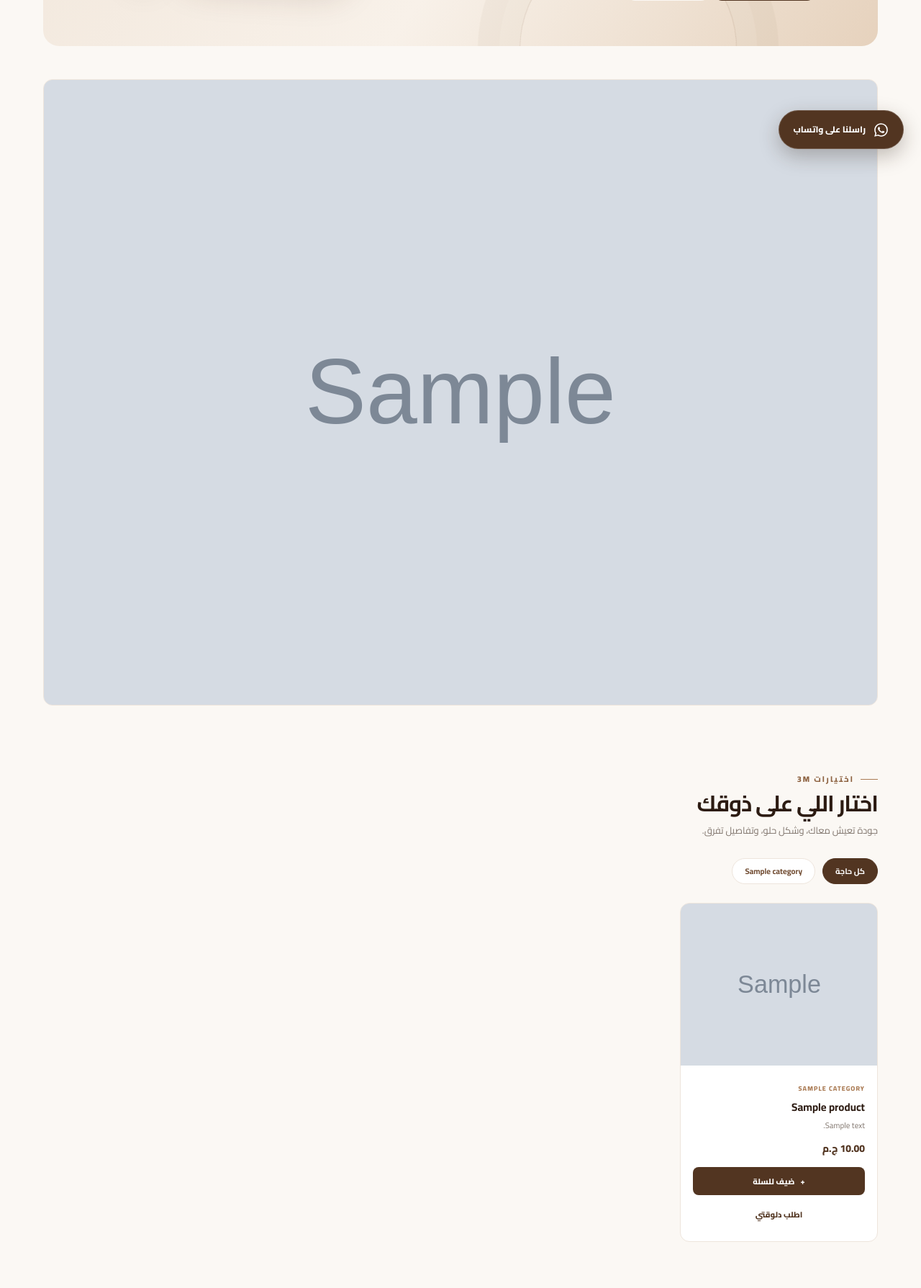
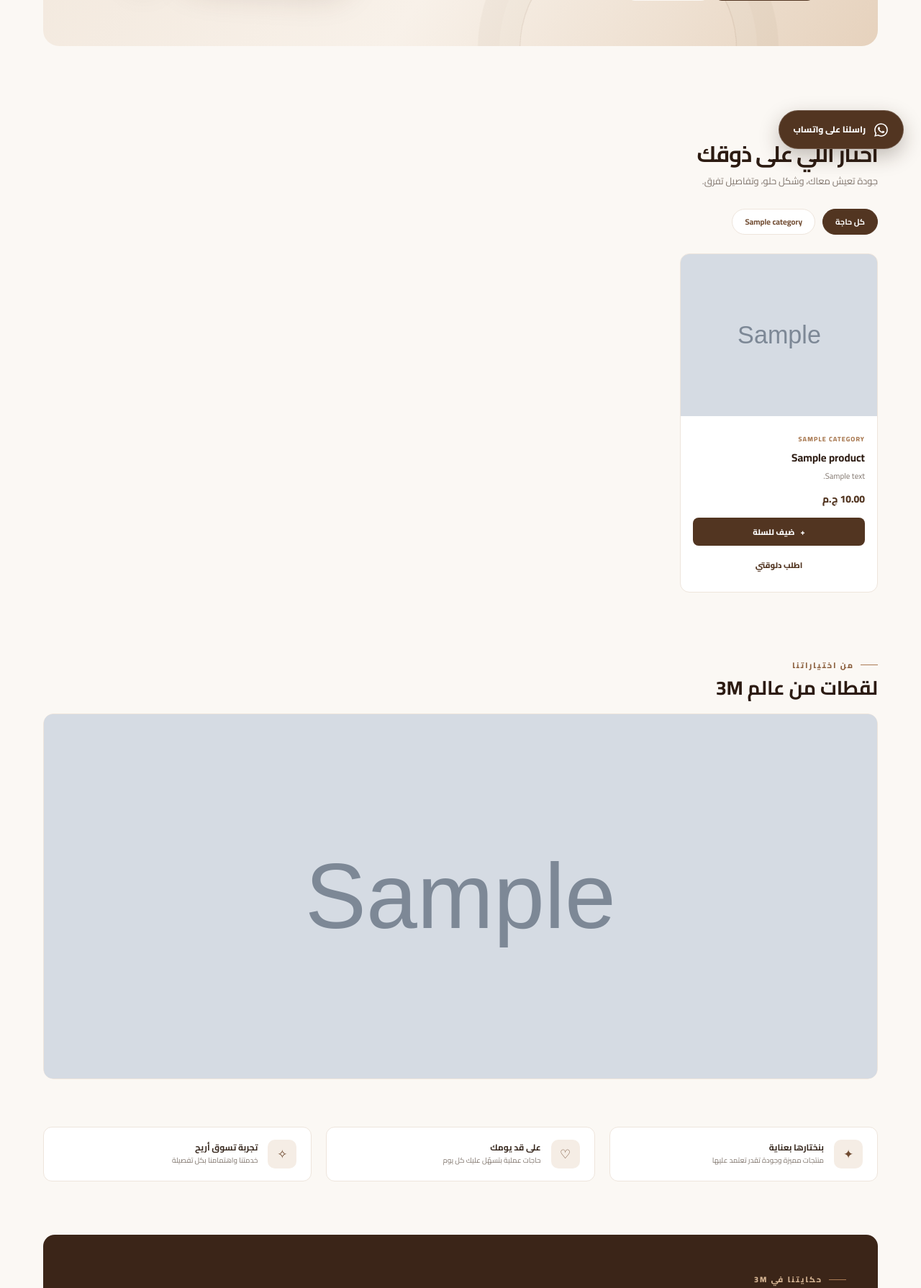
Before and after one commit to yasssonboom-ui/3melmansys, a Flask app: page / in a window 1280 px wide. Shown: the part 569-2358 px from the top of the page at 72% size. Run offline with Flask 3, Linux system fonts and the light colour scheme; tables that the repository leaves empty hold one stand-in row (values such as "Sample post"); grey boxes marked "Sample" are stand-in pictures; some libraries are stand-ins or nearby versions.

Commit message:
Update website

```diff
--- a/static/css/style.css
+++ b/static/css/style.css
@@ -89,9 +89,18 @@
 @keyframes hero-glow { from { transform: translate3d(-24px, 12px, 0) scale(.92); } to { transform: translate3d(38px, 42px, 0) scale(1.12); } }
 @keyframes hero-orbit { from { transform: rotate(0deg) translateY(0); } to { transform: rotate(360deg) translateY(-12px); } }
 
-.photo-showcase { margin-top: -34px; padding-bottom: 66px; }
-.photo-showcase-grid { display: grid; grid-template-columns: repeat(auto-fit, minmax(min(100%, 230px), 1fr)); gap: 14px; }
-.photo-showcase-item { overflow: hidden; aspect-ratio: 4 / 3; background: var(--brown-100); border: 1px solid var(--line); border-radius: 13px; }
+.photo-showcase { padding: 0 0 66px; }
+.photo-showcase-heading { display: flex; align-items: end; justify-content: space-between; gap: 16px; margin-bottom: 18px; }
+.photo-showcase-heading h2 { margin-top: 5px; color: var(--brown-950); font-size: 27px; line-height: 1.3; }
+.photo-showcase-controls { display: flex; align-items: center; gap: 8px; color: var(--muted); font-size: 11px; font-weight: 700; }
+.photo-showcase-controls span { min-width: 44px; text-align: center; }
+.photo-showcase-control { width: 38px; height: 38px; display: grid; place-items: center; color: var(--brown-800); background: white; border: 1px solid var(--line); border-radius: 50%; font-size: 18px; transition: color .25s, background .25s, border-color .25s, transform .25s; }
+.photo-showcase-control:hover:not(:disabled) { color: white; background: var(--brown-800); border-color: var(--brown-800); transform: translateY(-2px); }
+.photo-showcase-control:disabled { opacity: .42; cursor: not-allowed; }
+.photo-showcase-track { display: flex; gap: 14px; overflow-x: auto; overscroll-behavior-inline: contain; scroll-snap-type: x mandatory; scrollbar-width: none; direction: rtl; border-radius: 15px; }
+.photo-showcase-track::-webkit-scrollbar { display: none; }
+.photo-showcase-track:focus-visible { outline: 2px solid var(--brown-500); outline-offset: 4px; }
+.photo-showcase-item { flex: 0 0 100%; overflow: hidden; aspect-ratio: 16 / 7; scroll-snap-align: center; scroll-snap-stop: always; background: var(--brown-100); border: 1px solid var(--line); border-radius: 13px; }
 .photo-showcase-item img { display: block; width: 100%; height: 100%; object-fit: cover; transition: transform 1.2s cubic-bezier(.2,.7,.2,1); }
 .photo-showcase-item:hover img { transform: scale(1.045); }
 
@@ -447,6 +456,11 @@
   .hero-panel { grid-template-columns: 1fr; padding: 38px 25px 22px; }
   .hero h1 { font-size: 42px; }
   .hero-art { min-height: 250px; margin-top: 10px; transform: scale(.75); }
+  .photo-showcase { padding-bottom: 50px; }
+  .photo-showcase-heading { align-items: center; }
+  .photo-showcase-heading h2 { font-size: 22px; }
+  .photo-showcase-control { width: 34px; height: 34px; }
+  .photo-showcase-item { aspect-ratio: 4 / 3; }
   .benefits { grid-template-columns: 1fr; gap: 9px; padding-bottom: 52px; }
   .section { padding-bottom: 55px; }
   .section-heading { align-items: start; flex-direction: column; }
@@ -487,3 +501,8 @@
   .product-pricing-form input { width: 95px; }
   .order-card-footer { align-items: start; flex-direction: column; }
 }
+
+@media (prefers-reduced-motion: reduce) {
+  .photo-showcase-track { scroll-behavior: auto; }
+  .photo-showcase-item img, .photo-showcase-control { transition: none; }
+}
--- a/templates/admin/dashboard.html
+++ b/templates/admin/dashboard.html
@@ -83,7 +83,7 @@
         <section class="admin-section" id="showcase" data-dashboard-section="showcase">
           <section class="panel">
             <div class="panel-heading">
-              <div><h2>معرض الصور</h2><p>صور للعرض تحت الـHero، من غير أسعار أو تفاصيل منتجات.</p></div>
+              <div><h2>معرض الصور</h2><p>صور للعرض في سلايدشو تحت المنتجات، من غير أسعار أو تفاصيل منتجات.</p></div>
               <span class="count-badge">{{ showcase_images|length }} صورة</span>
             </div>
             <form method="post" action="{{ url_for('modules.add_showcase_images') }}" enctype="multipart/form-data">
@@ -108,7 +108,7 @@
                 {% endfor %}
               </div>
             {% else %}
-              <div class="empty-products showcase-empty"><strong>المعرض لسه فاضي.</strong><span>الصور اللي هتضيفها هتظهر تحت الـHero مباشرةً.</span></div>
+              <div class="empty-products showcase-empty"><strong>المعرض لسه فاضي.</strong><span>الصور اللي هتضيفها هتظهر في سلايدشو تحت المنتجات.</span></div>
             {% endif %}
           </section>
         </section>
--- a/templates/index.html
+++ b/templates/index.html
@@ -53,18 +53,6 @@
       </div>
     </div>
   </section>
-
-  {% if showcase_images %}
-    <section class="container photo-showcase reveal" aria-label="صور من اختيارات 3M">
-      <div class="photo-showcase-grid">
-        {% for image in showcase_images %}
-          <div class="photo-showcase-item">
-            <img src="{{ image.image_url }}" alt="صورة من اختيارات 3M" loading="lazy" decoding="async">
-          </div>
-        {% endfor %}
-      </div>
-    </section>
-  {% endif %}
 
   <section class="container section reveal" id="collection">
     <div class="section-heading">
@@ -158,6 +146,31 @@
     {% endif %}
   </section>
 
+  {% if showcase_images %}
+    <section class="container photo-showcase reveal" aria-label="صور من اختيارات 3M">
+      <div class="photo-showcase-heading">
+        <div>
+          <span class="eyebrow">من اختياراتنا</span>
+          <h2>لقطات من عالم 3M</h2>
+        </div>
+        {% if showcase_images|length > 1 %}
+          <div class="photo-showcase-controls">
+            <span data-showcase-status aria-live="polite">1 / {{ showcase_images|length }}</span>
+            <button class="photo-showcase-control" type="button" data-showcase-prev aria-label="الصورة السابقة" disabled>→</button>
+            <button class="photo-showcase-control" type="button" data-showcase-next aria-label="الصورة التالية">←</button>
+          </div>
+        {% endif %}
+      </div>
+      <div class="photo-showcase-track" data-photo-showcase tabindex="0" aria-label="اسحب أو استخدم الأسهم للتنقل بين الصور">
+        {% for image in showcase_images %}
+          <div class="photo-showcase-item" role="group" aria-label="الصورة {{ loop.index }} من {{ loop.length }}">
+            <img src="{{ image.image_url }}" alt="صورة من اختيارات 3M" loading="lazy" decoding="async">
+          </div>
+        {% endfor %}
+      </div>
+    </section>
+  {% endif %}
+
   <section class="container benefits reveal" aria-label="ما يميزنا">
     <article class="benefit">
       <span class="benefit-icon" aria-hidden="true">✦</span>
```
Also changed, not shown: static/js/site.js (+46 -0 lines).
